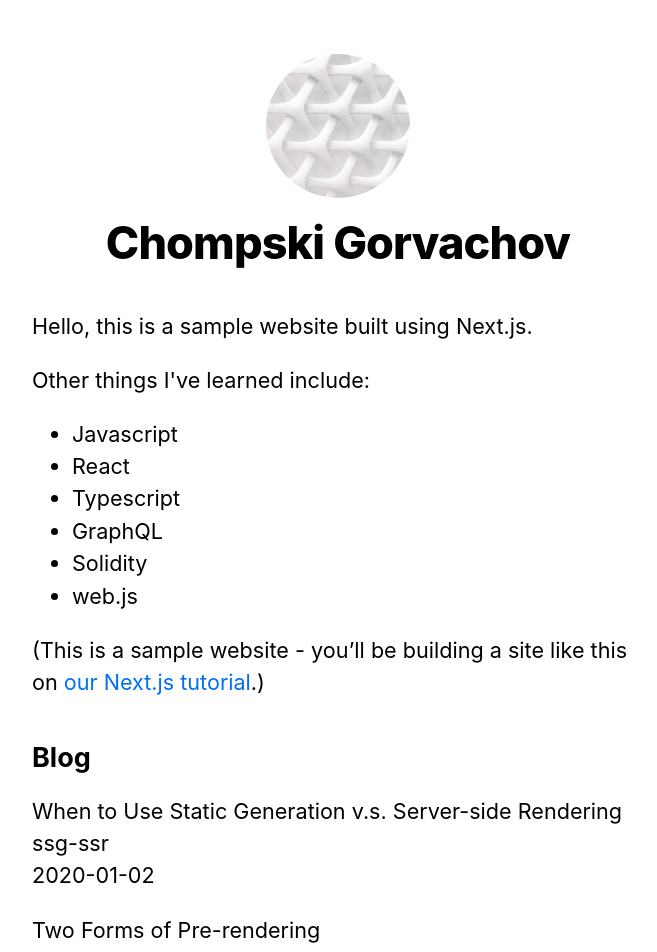
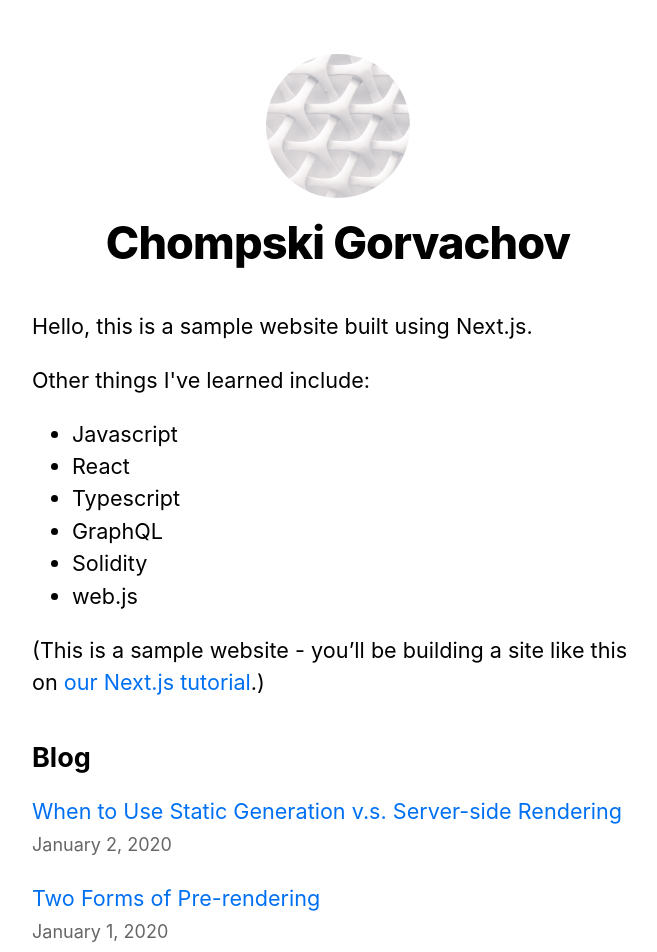
Before and after one commit to adrianve-dev/nextjs-blog, a Next.js app: page / in a window 1280 px wide. Shown: the top 952 px of the page, without its empty margins (302-959 px from the left). Built offline with nearby package versions, Linux system fonts and the light colour scheme.

Commit message:
feat: complete dynamic routing

```diff
--- /dev/null
+++ b/components/date.js
@@ -0,0 +1,8 @@
+import { parseISO, format } from 'date-fns';
+
+const Date = ({ dateString }) => {
+  const date = parseISO(dateString);
+  return <time dateTime={dateString}>{format(date, 'LLLL d, yyyy')}</time>;
+}
+
+export default Date
--- a/package.json
+++ b/package.json
@@ -6,6 +6,7 @@
     "start": "next start"
   },
   "dependencies": {
+    "date-fns": "^2.28.0",
     "gray-matter": "^4.0.3",
     "next": "latest",
     "react": "17.0.2",
--- a/pages/index.js
+++ b/pages/index.js
@@ -1,5 +1,7 @@
 import Head from 'next/head';
 import Layout, { siteTitle } from '../components/layout';
+import Link from 'next/link';
+import Date from '../components/date';
 import utilStyles from '../styles/utils.module.css';
 import { getSortedPostsData } from '../lib/posts';
 
@@ -39,11 +41,13 @@
         <ul className={utilStyles.list}>
           {allPostsData.map(({ id, date, title }) => (
             <li className={utilStyles.listItem} key={id}>
-              {title}
+              <Link href={`/posts/${id}`}>
+                <a>{title}</a>
+              </Link>
               <br />
-              {id}
-              <br />
-              {date}
+              <small className={utilStyles.lightText}>
+                <Date dateString={date} />
+              </small>
             </li>
           ))}
         </ul>
```
Also changed, not shown: pages/posts/[id].js (+17 -8 lines), 1 other file (tests, documents, lock files or other folders).
